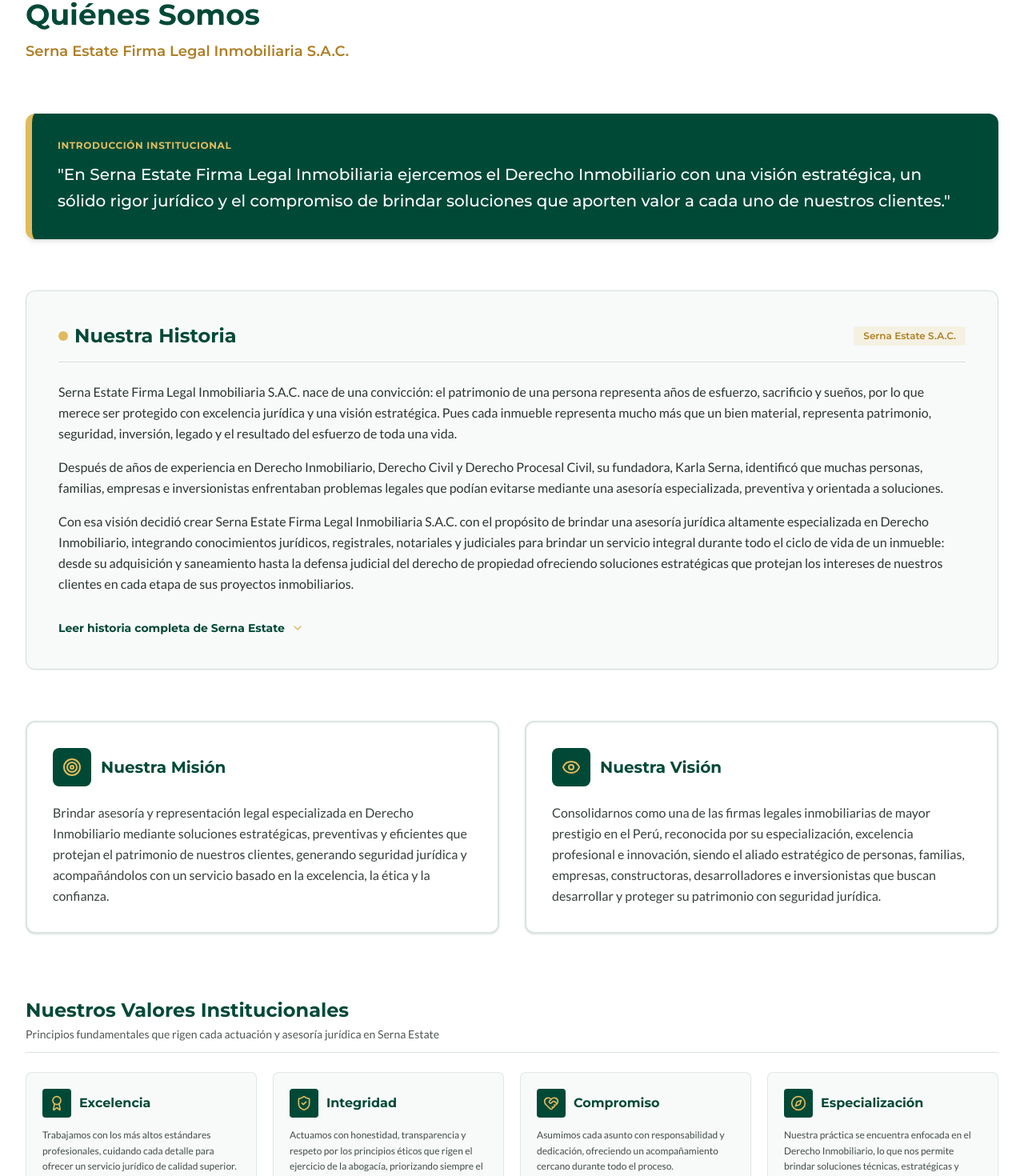
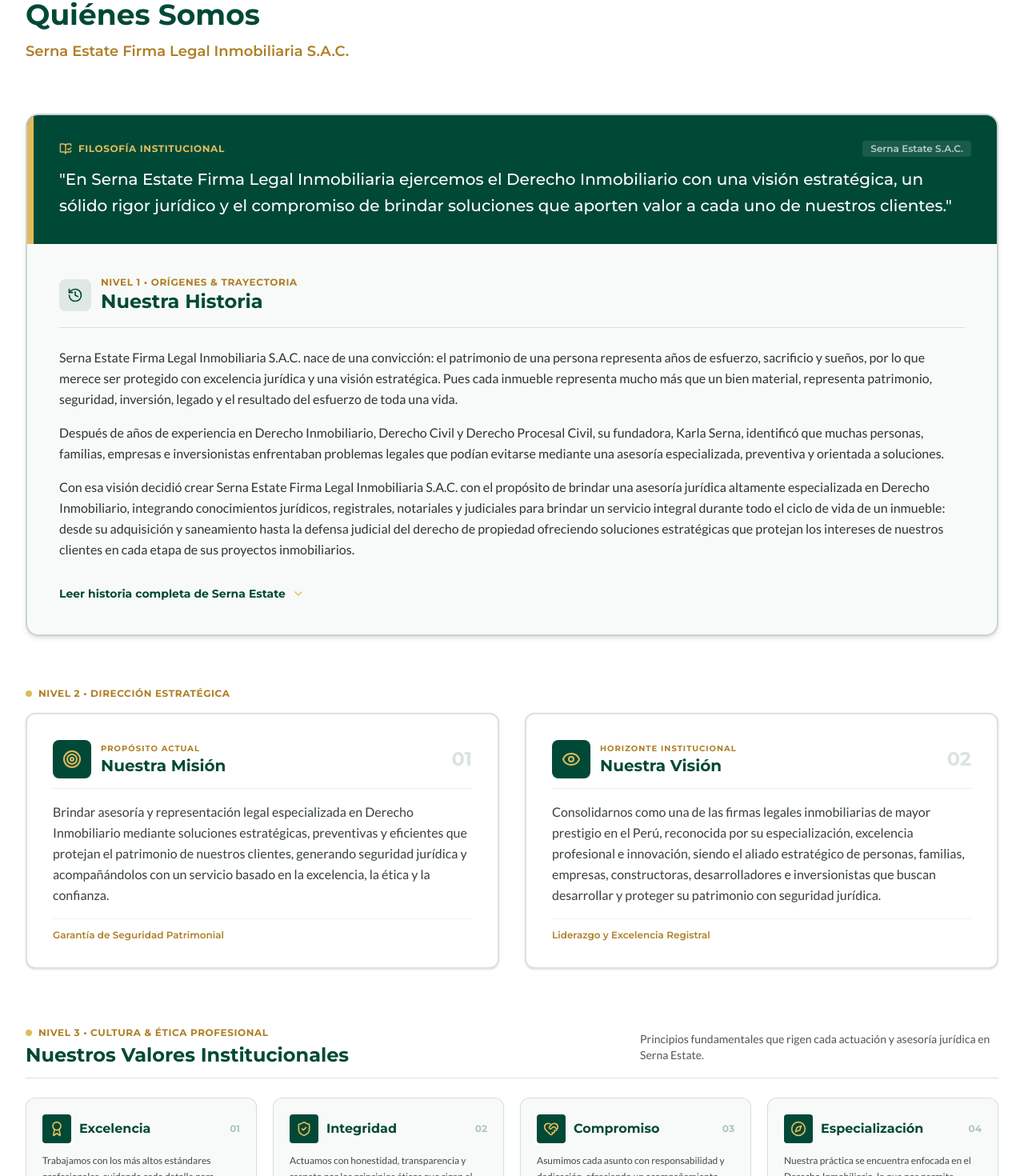
Before and after one commit to sernaestate-web/sernaestate-web, a React (Vite) app: page / in a window 1280 px wide. Shown: the part 1965-3435 px from the top of the page at 80% size. Built offline with nearby package versions, Linux system fonts and the light colour scheme.

Commit message:
refactor: update AboutFirm section structure and icons
Refactor the firm overview layout to improve content organization and add supporting icons for history and compliance sections.

```diff
--- a/src/components/AboutFirm.tsx
+++ b/src/components/AboutFirm.tsx
@@ -1,5 +1,5 @@
 import React, { useState } from 'react';
-import { Target, Eye, ShieldCheck, Award, HeartHandshake, Compass, Users, Sparkles, Lightbulb, Scale, ChevronDown, ChevronUp } from 'lucide-react';
+import { Target, Eye, ShieldCheck, Award, HeartHandshake, Compass, Users, Sparkles, Lightbulb, Scale, ChevronDown, ChevronUp, History, BookOpenCheck } from 'lucide-react';
 import { siteContent } from '../config/siteContent';
 
 export const AboutFirm: React.FC = () => {
@@ -24,7 +24,7 @@
     >
       <div className="max-w-7xl mx-auto px-4 sm:px-6 lg:px-8 relative z-10 space-y-16">
 
-        {/* Standardized Section Header */}
+        {/* Header de Sección */}
         <div className="text-left space-y-3">
           <div className="document-stamp">
             <span>Quiénes Somos</span>
@@ -40,26 +40,43 @@
           </p>
         </div>
 
-        {/* Introducción Box */}
-        <div className="p-6 sm:p-8 bg-[#014937] text-white rounded-xl shadow-md space-y-3 relative overflow-hidden border-l-8 border-[#E0BB5D]">
-          <span className="text-xs font-heading font-bold uppercase tracking-wider text-[#E0BB5D] block">
-            Introducción Institucional
+        {/* ==================================================================== */}
+        {/* NIVEL 1: CARTA PRINCIPAL - Identidad Institucional y Historia       */}
+        {/* ==================================================================== */}
+        <div className="bg-[#F8FAF9] rounded-2xl border-2 border-[#014937]/20 shadow-md overflow-hidden">
+
+          {/* Banner de Introducción Institucional */}
+          <div className="p-6 sm:p-8 bg-[#014937] text-white space-y-3 border-l-8 border-[#E0BB5D]">
+            <div className="flex items-center justify-between">
+              <span className="text-xs font-heading font-bold uppercase tracking-wider text-[#E0BB5D] flex items-center gap-2">
+                <BookOpenCheck className="w-4 h-4 text-[#E0BB5D]" />
+                Filosofía Institucional
               </span>
+              <span className="text-xs font-heading text-white/70 font-semibold bg-white/10 px-2.5 py-0.5 rounded">
+                Serna Estate S.A.C.
+              </span>
+            </div>
             <p className="text-base sm:text-lg md:text-xl font-heading font-medium leading-relaxed">
               "{siteContent.firm.intro}"
             </p>
           </div>
 
-        {/* Nuestra Historia */}
-        <div className="bg-[#F8FAF9] p-6 sm:p-10 rounded-xl border border-[#014937]/15 shadow-xs space-y-6">
+          {/* Cuerpo de Historia */}
+          <div className="p-6 sm:p-10 space-y-6">
             <div className="flex items-center justify-between border-b border-[#014937]/15 pb-4">
-            <h3 className="text-xl sm:text-2xl font-heading font-bold text-[#014937] flex items-center gap-2">
-              <span className="w-3 h-3 rounded-full bg-[#E0BB5D]" />
+              <div className="flex items-center gap-3">
+                <div className="p-2.5 rounded-lg bg-[#014937]/10 text-[#014937]">
+                  <History className="w-5 h-5" />
+                </div>
+                <div>
+                  <span className="text-xs font-heading font-bold text-[#AE7E25] uppercase tracking-wider block">
+                    Nivel 1 • Orígenes & Trayectoria
+                  </span>
+                  <h3 className="text-xl sm:text-2xl font-heading font-bold text-[#014937]">
                     Nuestra Historia
                   </h3>
-            <span className="text-xs font-heading text-[#AE7E25] font-semibold bg-[#E0BB5D]/15 px-3 py-1 rounded">
-              Serna Estate S.A.C.
-            </span>
+                </div>
+              </div>
             </div>
 
             <div className="space-y-4 text-[#14201C]/90 font-body text-sm sm:text-base leading-relaxed">
@@ -74,58 +91,107 @@
               onClick={() => setShowFullHistory(!showFullHistory)}
               className="inline-flex items-center gap-2 text-sm font-heading font-bold text-[#014937] hover:text-[#146A55] transition-colors focus:outline-none pt-2 cursor-pointer"
             >
-            <span>{showFullHistory ? "Mostrar menos" : "Leer historia completa de Serna Estate"}</span>
+              <span>{showFullHistory ? "Mostrar menos historia" : "Leer historia completa de Serna Estate"}</span>
               {showFullHistory ? <ChevronUp className="w-4 h-4 text-[#E0BB5D]" /> : <ChevronDown className="w-4 h-4 text-[#E0BB5D]" />}
             </button>
           </div>
 
-        {/* Misión y Visión */}
+        </div>
+
+        {/* ==================================================================== */}
+        {/* NIVEL 2: PILARES ESTRATÉGICOS - Misión y Visión (2 Tarjetas Twin)  */}
+        {/* ==================================================================== */}
+        <div className="space-y-4">
+          <div className="flex items-center gap-2 text-xs font-heading font-bold text-[#AE7E25] uppercase tracking-wider">
+            <span className="w-2 h-2 rounded-full bg-[#E0BB5D]" />
+            <span>Nivel 2 • Dirección Estratégica</span>
+          </div>
+
           <div className="grid grid-cols-1 md:grid-cols-2 gap-8">
 
             {/* Misión */}
-          <div className="p-8 bg-white rounded-xl border-2 border-[#014937]/15 hover:border-[#014937] transition-all shadow-sm space-y-4 flex flex-col justify-between">
-            <div className="space-y-3">
+            <div className="p-8 bg-white rounded-xl border-2 border-[#014937]/15 hover:border-[#014937] transition-all shadow-sm space-y-4 flex flex-col justify-between group">
+              <div className="space-y-4">
+                <div className="flex items-center justify-between pb-3 border-b border-[#014937]/10">
                   <div className="flex items-center gap-3">
-                <div className="p-3 bg-[#014937] text-white rounded-lg">
+                    <div className="p-3 bg-[#014937] text-white rounded-lg shadow-xs group-hover:bg-[#146A55] transition-colors">
                       <Target className="w-6 h-6 text-[#E0BB5D]" />
                     </div>
+                    <div>
+                      <span className="text-[10px] font-heading font-bold text-[#AE7E25] uppercase tracking-widest block">
+                        Propósito Actual
+                      </span>
                       <h3 className="text-xl font-heading font-bold text-[#014937]">
                         Nuestra Misión
                       </h3>
                     </div>
-              <p className="font-body text-sm sm:text-base text-[#14201C]/85 leading-relaxed pt-2">
+                  </div>
+                  <span className="text-2xl font-heading font-black text-[#014937]/15 group-hover:text-[#014937]/30 transition-colors">
+                    01
+                  </span>
+                </div>
+
+                <p className="font-body text-sm sm:text-base text-[#14201C]/85 leading-relaxed">
                   {siteContent.firm.mission}
                 </p>
+              </div>
+
+              <div className="pt-3 border-t border-[#014937]/5 text-xs font-heading text-[#AE7E25] font-semibold">
+                Garantía de Seguridad Patrimonial
               </div>
             </div>
 
             {/* Visión */}
-          <div className="p-8 bg-white rounded-xl border-2 border-[#014937]/15 hover:border-[#014937] transition-all shadow-sm space-y-4 flex flex-col justify-between">
-            <div className="space-y-3">
+            <div className="p-8 bg-white rounded-xl border-2 border-[#014937]/15 hover:border-[#014937] transition-all shadow-sm space-y-4 flex flex-col justify-between group">
+              <div className="space-y-4">
+                <div className="flex items-center justify-between pb-3 border-b border-[#014937]/10">
                   <div className="flex items-center gap-3">
-                <div className="p-3 bg-[#014937] text-white rounded-lg">
+                    <div className="p-3 bg-[#014937] text-white rounded-lg shadow-xs group-hover:bg-[#146A55] transition-colors">
                       <Eye className="w-6 h-6 text-[#E0BB5D]" />
                     </div>
+                    <div>
+                      <span className="text-[10px] font-heading font-bold text-[#AE7E25] uppercase tracking-widest block">
+                        Horizonte Institucional
+                      </span>
                       <h3 className="text-xl font-heading font-bold text-[#014937]">
                         Nuestra Visión
                       </h3>
                     </div>
-              <p className="font-body text-sm sm:text-base text-[#14201C]/85 leading-relaxed pt-2">
+                  </div>
+                  <span className="text-2xl font-heading font-black text-[#014937]/15 group-hover:text-[#014937]/30 transition-colors">
+                    02
+                  </span>
+                </div>
+
+                <p className="font-body text-sm sm:text-base text-[#14201C]/85 leading-relaxed">
                   {siteContent.firm.vision}
                 </p>
+              </div>
+
+              <div className="pt-3 border-t border-[#014937]/5 text-xs font-heading text-[#AE7E25] font-semibold">
+                Liderazgo y Excelencia Registral
               </div>
             </div>
 
           </div>
+        </div>
 
-        {/* Nuestros Valores */}
-        <div className="space-y-6 pt-4">
-          <div className="border-b border-[#014937]/15 pb-3">
+        {/* ==================================================================== */}
+        {/* NIVEL 3: VALORES INSTITUCIONALES (Grid Estructurado)               */}
+        {/* ==================================================================== */}
+        <div className="space-y-6 pt-2">
+          <div className="border-b border-[#014937]/15 pb-3 flex flex-col sm:flex-row sm:items-center justify-between gap-2">
+            <div>
+              <div className="flex items-center gap-2 text-xs font-heading font-bold text-[#AE7E25] uppercase tracking-wider mb-1">
+                <span className="w-2 h-2 rounded-full bg-[#E0BB5D]" />
+                <span>Nivel 3 • Cultura & Ética Profesional</span>
+              </div>
               <h3 className="text-xl sm:text-2xl font-heading font-bold text-[#014937]">
                 Nuestros Valores Institucionales
               </h3>
-            <p className="text-sm font-body text-[#14201C]/75 mt-1">
-              Principios fundamentales que rigen cada actuación y asesoría jurídica en Serna Estate
+            </div>
+            <p className="text-xs sm:text-sm font-body text-[#14201C]/75 max-w-md">
+              Principios fundamentales que rigen cada actuación y asesoría jurídica en Serna Estate.
             </p>
           </div>
 
@@ -133,15 +199,20 @@
             {siteContent.firm.values.map((value, idx) => (
               <div
                 key={idx}
-                className="p-5 bg-[#F8FAF9] rounded-lg border border-[#014937]/10 hover:border-[#E0BB5D] transition-colors shadow-xs space-y-2 group"
+                className="p-5 bg-[#F8FAF9] rounded-xl border border-[#014937]/15 hover:border-[#E0BB5D] hover:bg-white transition-all shadow-xs space-y-2 group"
               >
+                <div className="flex items-center justify-between">
                   <div className="flex items-center gap-2.5">
-                  <div className="p-2 rounded bg-[#014937] text-white shrink-0">
+                    <div className="p-2 rounded bg-[#014937] text-white shrink-0 group-hover:bg-[#146A55] transition-colors">
                       {valueIcons[value.name] || <Award className="w-4 h-4 text-[#E0BB5D]" />}
                     </div>
                     <h4 className="font-heading font-bold text-base text-[#014937] group-hover:text-[#146A55] transition-colors">
                       {value.name}
                     </h4>
+                  </div>
+                  <span className="text-xs font-heading font-bold text-[#014937]/30 group-hover:text-[#AE7E25] transition-colors">
+                    0{idx + 1}
+                  </span>
                 </div>
                 <p className="font-body text-xs text-[#14201C]/80 leading-relaxed pt-1">
                   {value.description}
```
Lines whose indentation alone changed are shown as unchanged.
